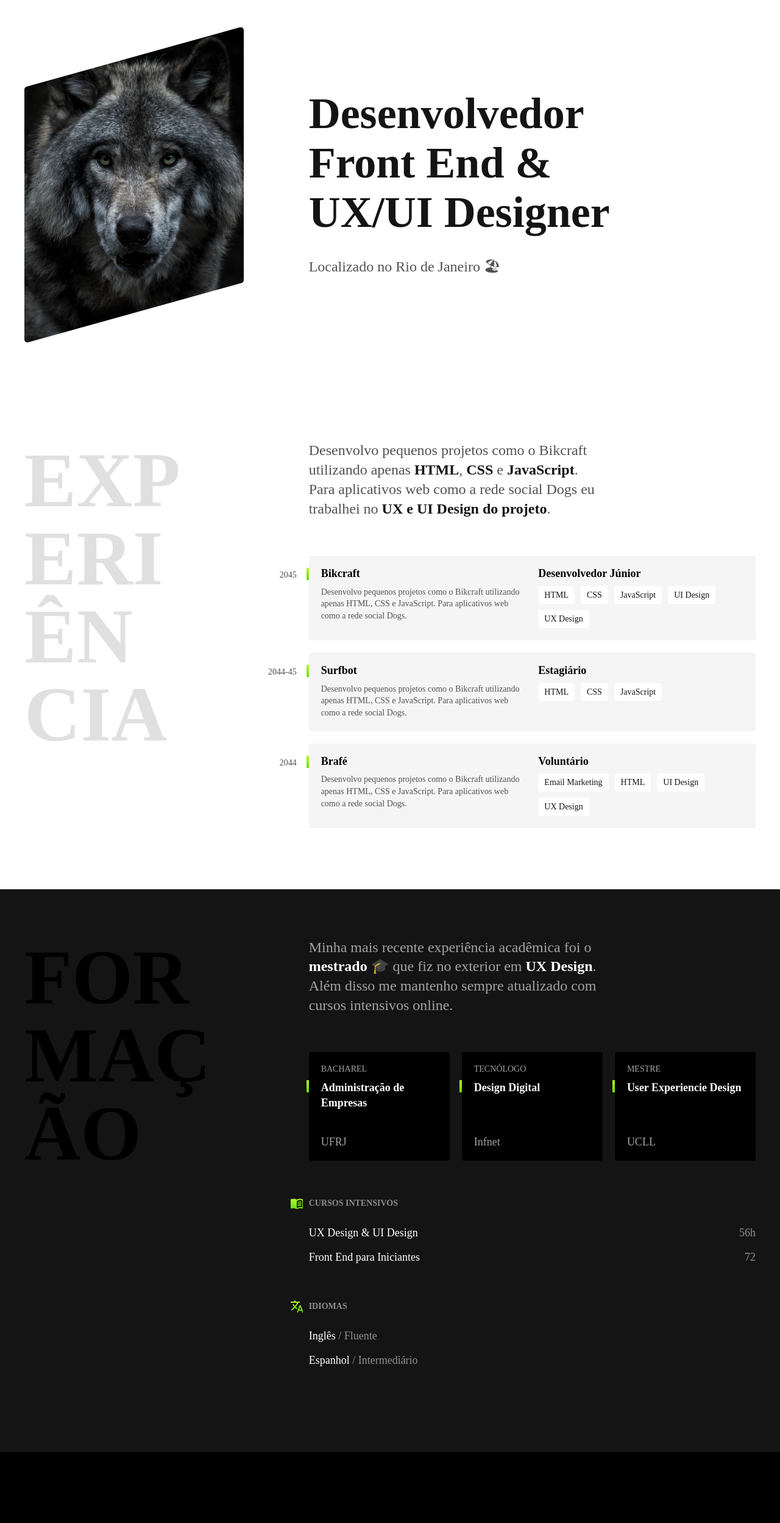
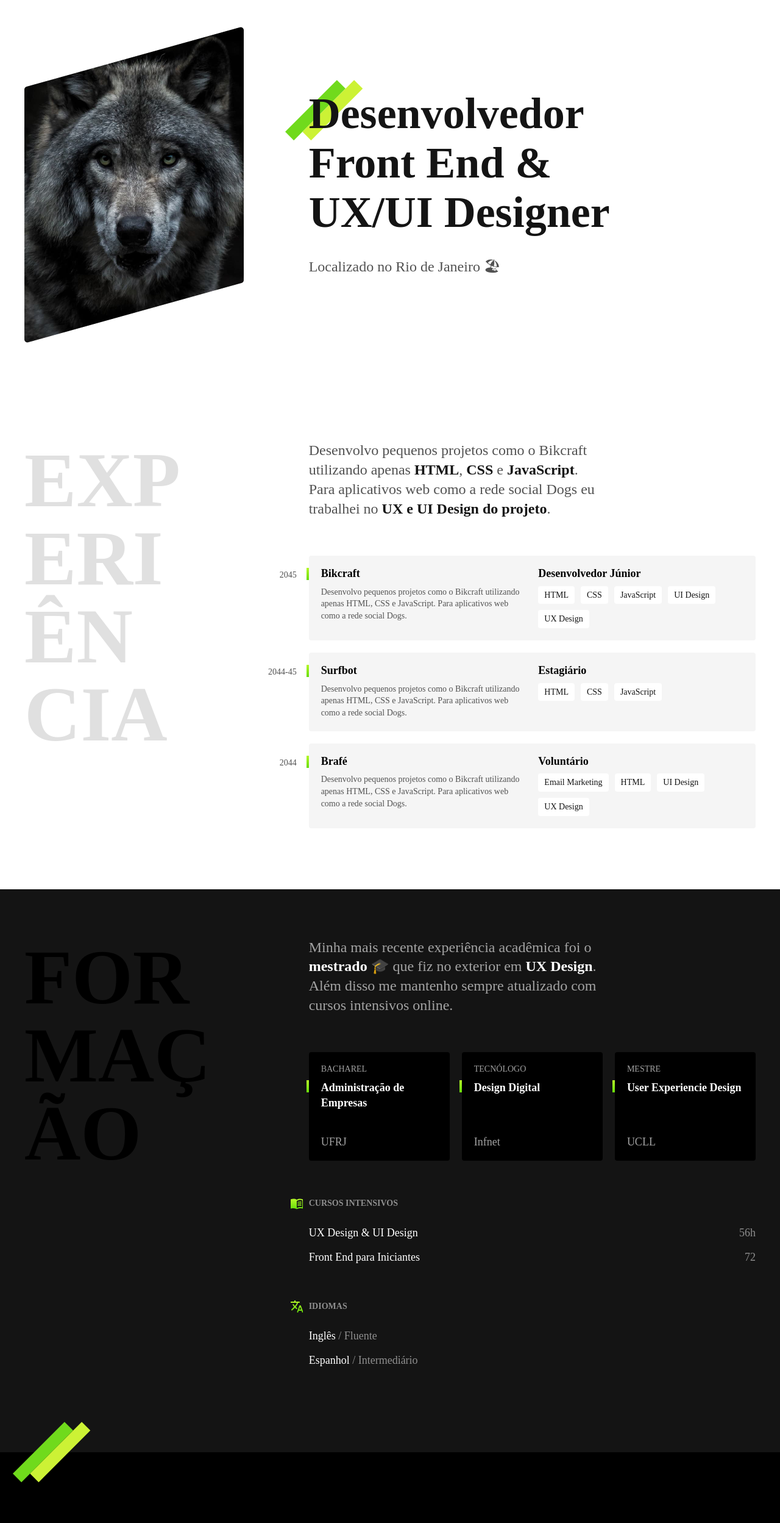
Before and after one commit to bmoreto/bmoreto.github.io-lobo, a plain HTML site: page index.html in a window 1280 px wide. Shown: the part 240-2737 px from the top of the page at 61% size. Drawn offline with Linux system fonts and the light colour scheme; the site is published under a folder, as on GitHub Pages, so addresses that start at the root find nothing.

Commit message:
update detalhe.svg

```diff
--- a/css/formacao.css
+++ b/css/formacao.css
@@ -115,7 +115,7 @@
   width: 130px;
   height: 100px;
   bottom: -50px;
-  background: url(/img/detalhe.svg) no-repeat center;
+  background: url(../img/detalhe.svg) no-repeat center;
 }
 
 @media (max-width: 800px) {
--- a/css/introducao.css
+++ b/css/introducao.css
@@ -15,7 +15,7 @@
   height: 100px;
   top: -15px;
   left: -40px;
-  background: url(/img/detalhe.svg) no-repeat center;
+  background: url(../img/detalhe.svg) no-repeat center;
   z-index: -1;
 }
 
```
